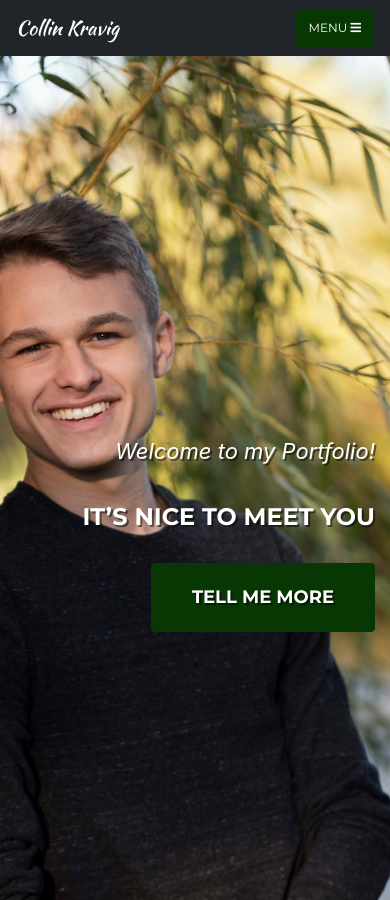
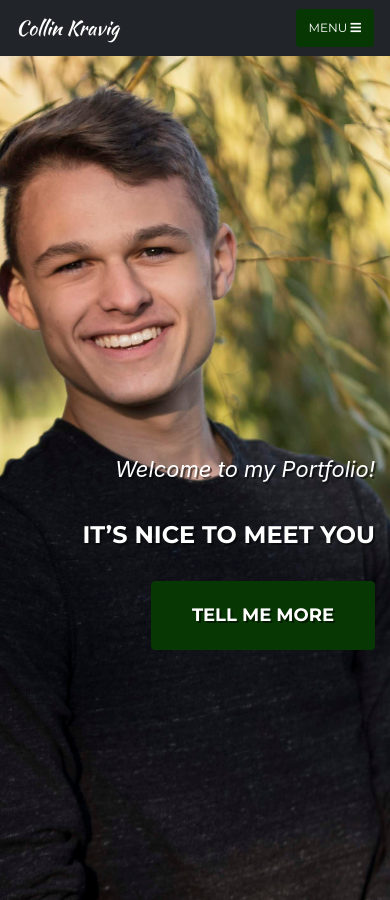
Before and after one commit to ckravig/ckravig.github.io, a Jekyll site: the page built from index.md, in a window 390 px wide and 900 px high. Built offline with Jekyll 4.4.1, drawn with Linux system fonts in a browser that asks for light colours; some web fonts are replaced.

Commit message:
update @media

```diff
--- a/_sass/layout/_masthead.scss
+++ b/_sass/layout/_masthead.scss
@@ -34,11 +34,12 @@ header.masthead {
 }
 @media (max-width: 450px) {
   header.masthead {
-    background-position: 39% center;
+    height: 115vh;
+    background-position: 34% -15vh;
 
     .intro-text {
       position: relative;
-      padding-top: 70%;
+      padding-top: 75%;
       padding-bottom: 100px;
 
       .intro-lead-in {
```
